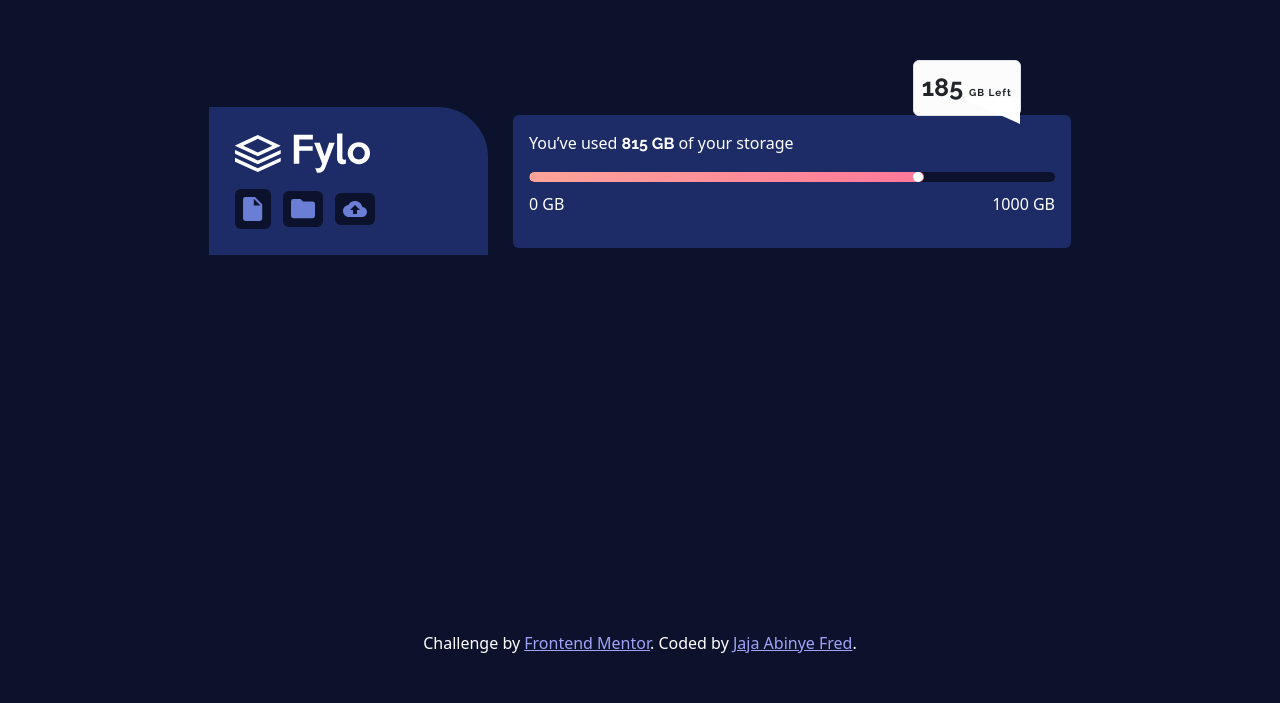
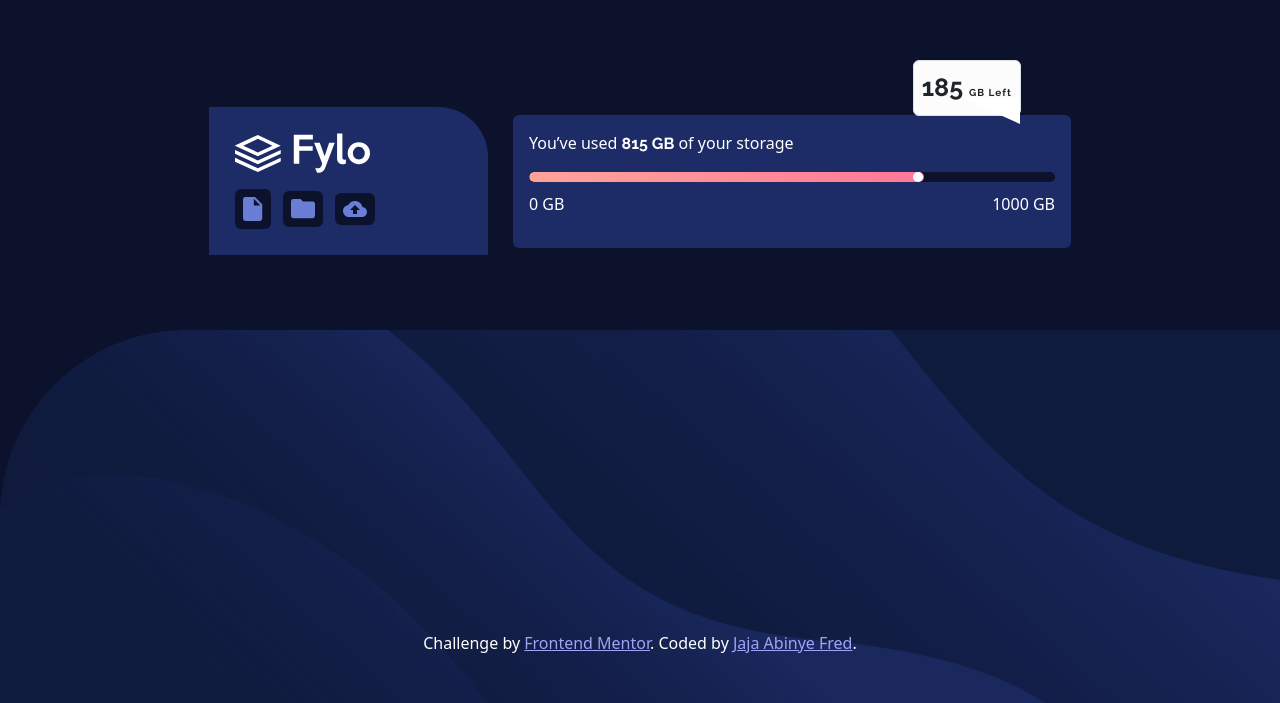
Before and after one commit to Fredj17/Flo-Data-Storage, a plain HTML site: page index.html in a window 1280 px wide. Shown: the part 219-922 px from the top of the page. Drawn offline with nearby package versions, Linux system fonts and the light colour scheme; the site is published under a folder, as on GitHub Pages, so addresses that start at the root find nothing.

Commit message:
Update style.css

```diff
--- a/style.css
+++ b/style.css
@@ -7,7 +7,7 @@
 }
 body {
   background-color: hsl(229, 57%, 11%);
-  background-image: url("/images/bg-desktop.png");
+  background-image: url("images/bg-desktop.png");
   background-position: bottom;
   background-repeat: no-repeat;
   background-size: contain;
```
